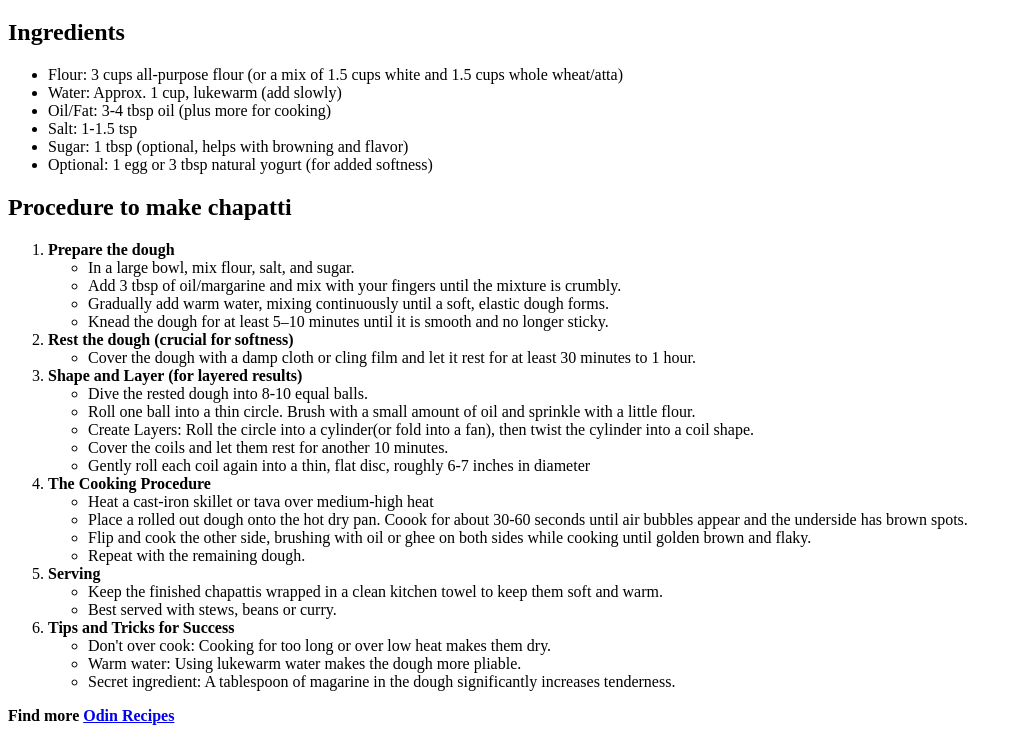
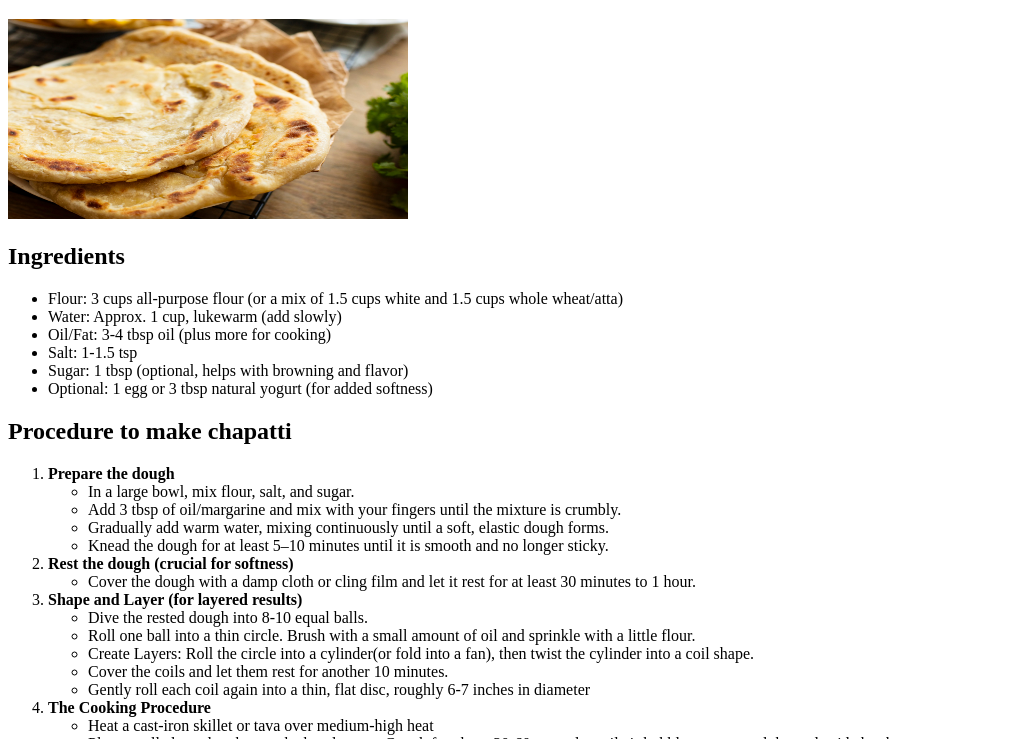
Before and after one commit to Seth-20/odin-recipes, a plain HTML site: page recipes/chapatti.html in a window 1280 px wide. Shown: the part 61-800 px from the top of the page, without its empty margins (0-1022 px from the left). Drawn offline with Linux system fonts and the light colour scheme.

Commit message:
Added image to the recipe pages and added black space using the <br> element to push the 'Find more Odin Recipes Here' element further down.

```diff
--- a/recipes/chapatti.html
+++ b/recipes/chapatti.html
@@ -8,6 +8,8 @@
 
 <body>
     <h1>Superb Chapatti Recipe</h1>
+
+    <img src="../images/chapat.jpg" alt="Image of Ugandan Chapatti" width="400" height="200">
 
     <!-- Unordered list of Chapatti Recipe -->
     <h2>Ingredients</h2>
@@ -78,8 +80,14 @@
 
         </ol>
      </p>
+
+     <!-- two line breaks -->
+     <br><br>
+
+     <!-- Redirect to home page -->
     <p>
-        <strong>Find more <a href="../index.html">Odin Recipes</a></strong>
+
+        <strong>Find more <a href="../index.html">Odin Recipes Here.</a></strong>
 
     </p>
 </body>
```
Also changed, not shown: recipes/beans.html (+8 -1 lines), recipes/beef.html (+8 -1 lines).
